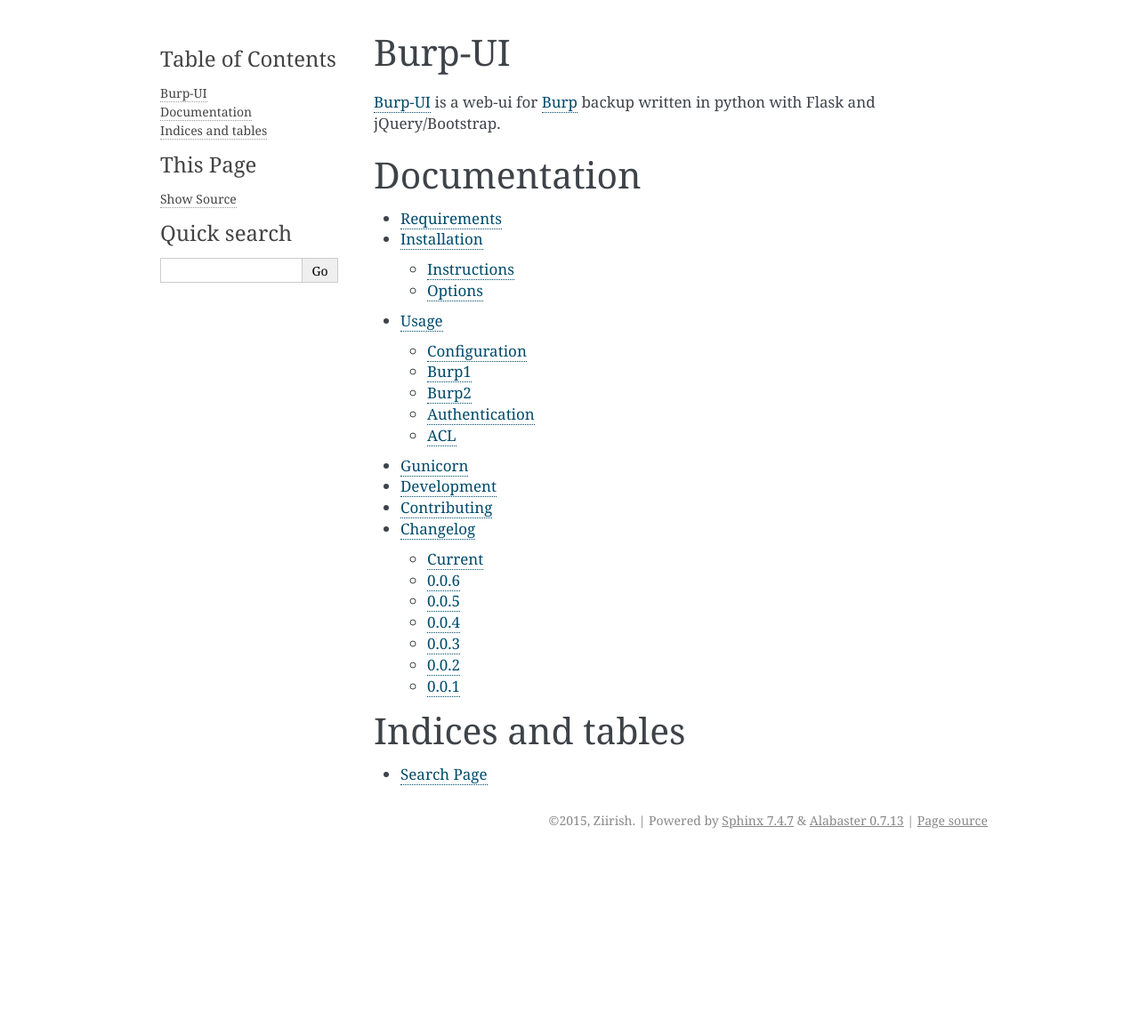
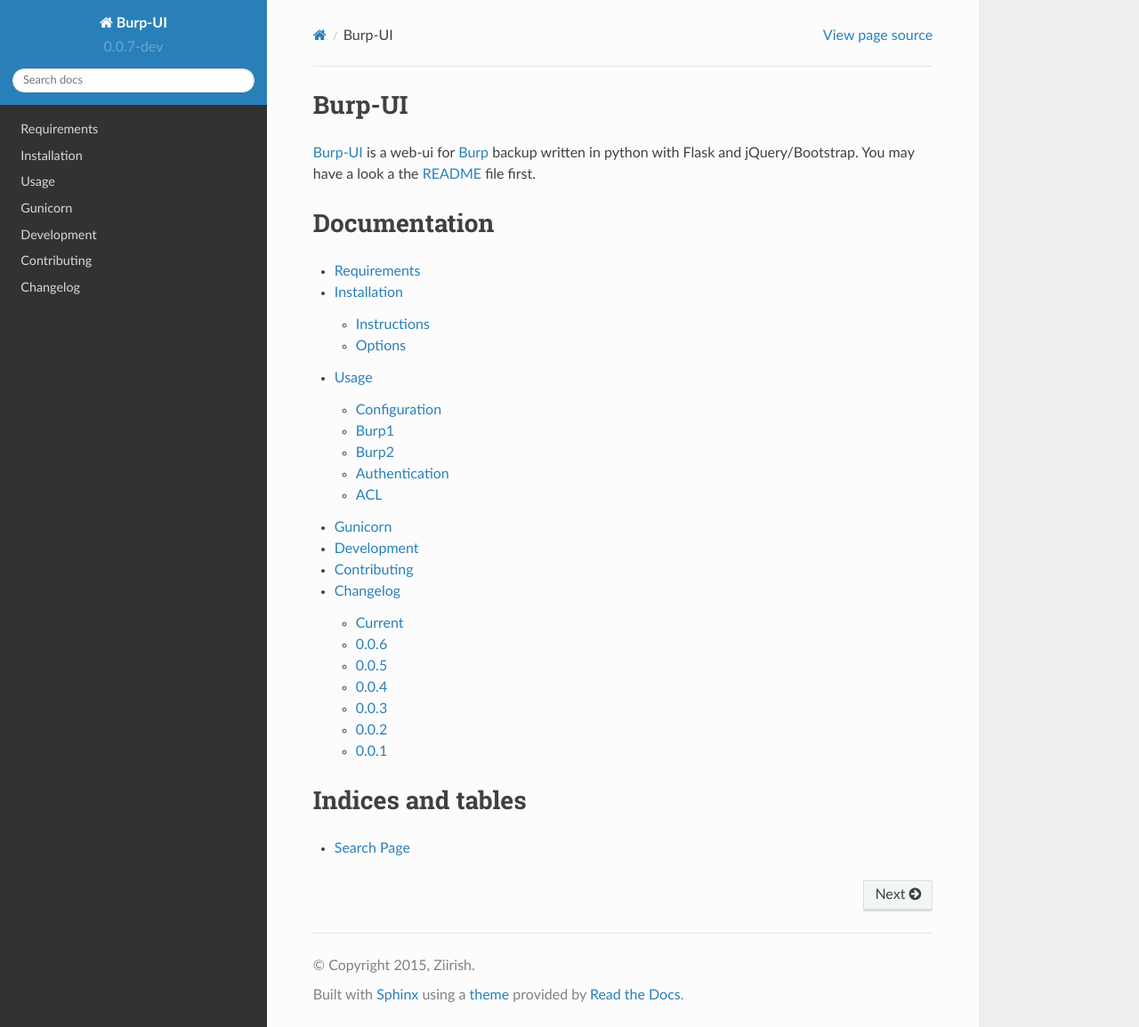
Before and after one commit to ziirish/burp-ui, a Sphinx documentation site: the page built from docs/index.rst, in a window 1280 px wide and 1155 px high. Shown: the whole window at 89% size. Built offline with Sphinx 7.4.7 and the Read the Docs theme 2.0.0, drawn with Linux system fonts in a browser that asks for light colours; pages that are not in the unit, such as notebooks, are missing from menus.

Commit message:
change theme

```diff
--- a/docs/conf.py
+++ b/docs/conf.py
@@ -113,8 +113,9 @@
 
 # The theme to use for HTML and HTML Help pages.  See the documentation for
 # a list of builtin themes.
-html_theme = 'alabaster'
+#html_theme = 'alabaster'
 #html_theme = 'classic'
+html_theme = 'sphinx_rtd_theme'
 
 # Theme options are theme-specific and customize the look and feel of a theme
 # further.  For a list of options available for each theme, see the
--- a/docs/index.rst
+++ b/docs/index.rst
@@ -6,7 +6,9 @@
 Burp-UI
 =======
 
-`Burp-UI`_ is a web-ui for `Burp`_ backup written in python with Flask and jQuery/Bootstrap.
+`Burp-UI`_ is a web-ui for `Burp`_ backup written in python with Flask and
+jQuery/Bootstrap.
+You may have a look a the `README`_ file first.
 
 
 Documentation
@@ -35,3 +37,4 @@
 .. _Burp: http://burp.grke.org/
 .. _Burp-UI: https://git.ziirish.me/ziirish/burp-ui
 .. _burpui.cfg: https://git.ziirish.me/ziirish/burp-ui/blob/master/share/burpui/etc/burpui.sample.cfg
+.. _README: https://git.ziirish.me/ziirish/burp-ui/blob/master/README.rst
```
